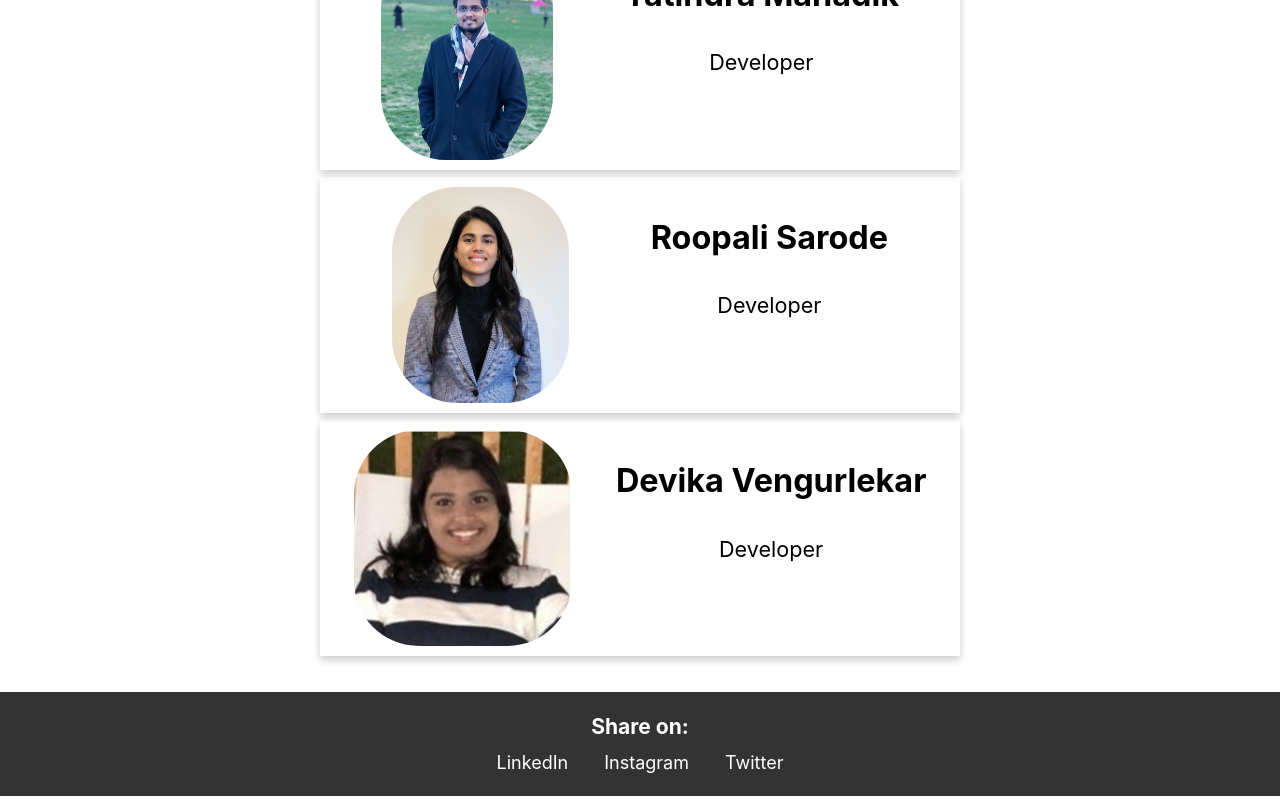
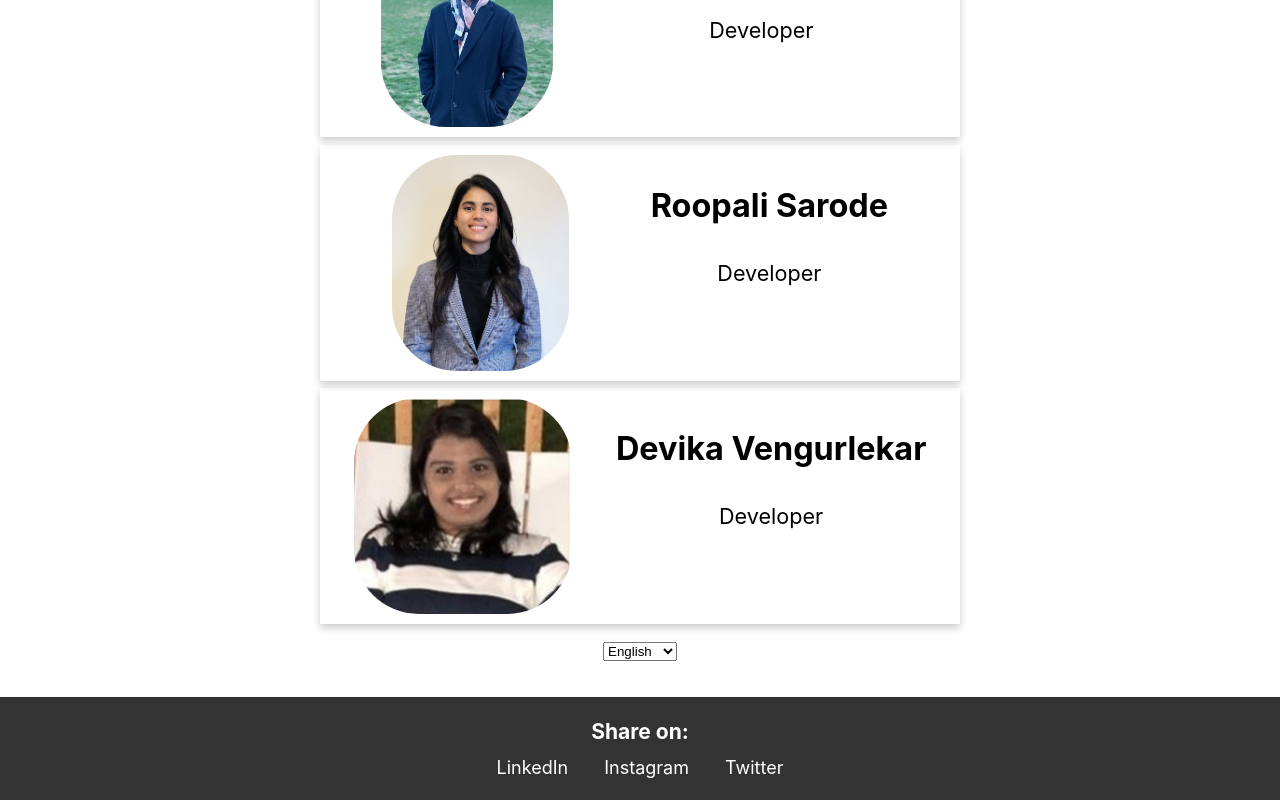
Before and after one commit to NJIT-WIS/project-2-team-dry, a Next.js app: page /About in a window 1280 px wide. Shown: the part 528-1328 px from the top of the page. Built offline with nearby package versions, Linux system fonts and the light colour scheme.

Commit message:
Fixes for toggle button

```diff
--- a/pages/About.js
+++ b/pages/About.js
@@ -59,16 +59,6 @@ const About = () => {
       <section className={utilStyles.headingMd}>
         <div>
           <h1 className="about-header">{t('about.teamMembers')}</h1>
-          <div className="language-toggle">
-            {/* <button onClick={() => changeLanguage('en')}>English</button>
-            <button onClick={() => changeLanguage('fr')}>Français</button>
-            <button onClick={() => changeLanguage('es')}>Español</button> */}
-            <select name = "language" onChange={changeLanguage}>
-              <option value="en">English</option>
-              <option value="fr">Français</option>
-              <option value="es">Español</option>
-            </select>
-          </div>
           <div className="team-members">
             {teamMembers.map((member) => (
               <div key={member.name} className="flex-container">
@@ -84,7 +74,15 @@ const About = () => {
           </div>
         </div>
       </section>
+      <div className="language-toggle">
+            <select name = "language" onChange={changeLanguage}>
+              <option value="en">English</option>
+              <option value="fr">Français</option>
+              <option value="es">Español</option>
+            </select>
+          </div>
     </Layout>
+
   );
 };
 
--- a/pages/index.js
+++ b/pages/index.js
@@ -85,11 +85,13 @@ export default function Home({ allPostsData }) {
           {t('signUp')}
         </button>
       </section>
-      <select name = "language" onChange={changeLanguage}>
+      <div className="language-toggle">
+            <select name = "language" onChange={changeLanguage}>
               <option value="en">English</option>
               <option value="fr">Français</option>
               <option value="es">Español</option>
             </select>
+          </div>
     </Layout>
   );
 }
--- a/styles/global.css
+++ b/styles/global.css
@@ -126,3 +126,9 @@ padding: 10px;
 footer {
   margin-top: 2rem;
 }
+
+.language-toggle {
+  display: flex;
+  justify-content: center;
+  margin-top: 1em;
+}
```
Also changed, not shown: components/Mailchimp.js (+7 -5 lines), pages/Privacy.js (+8 -6 lines).
